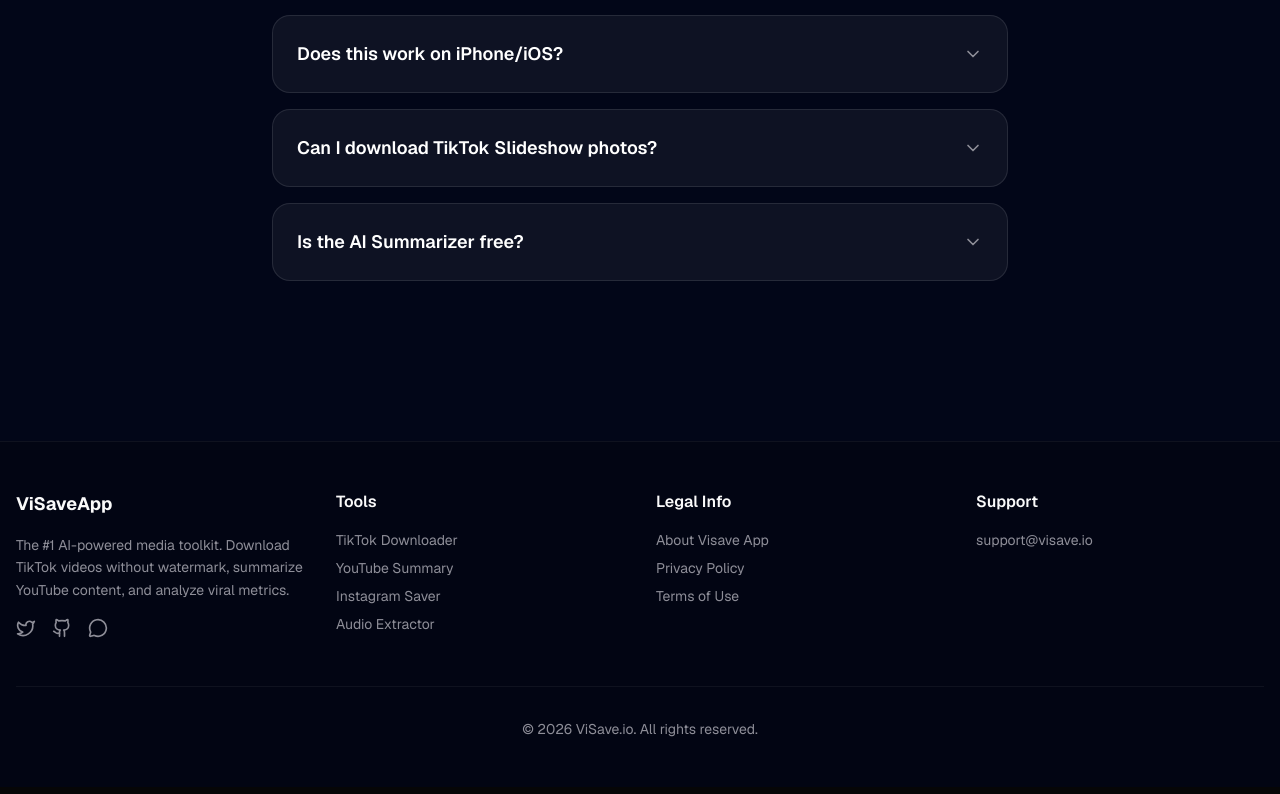
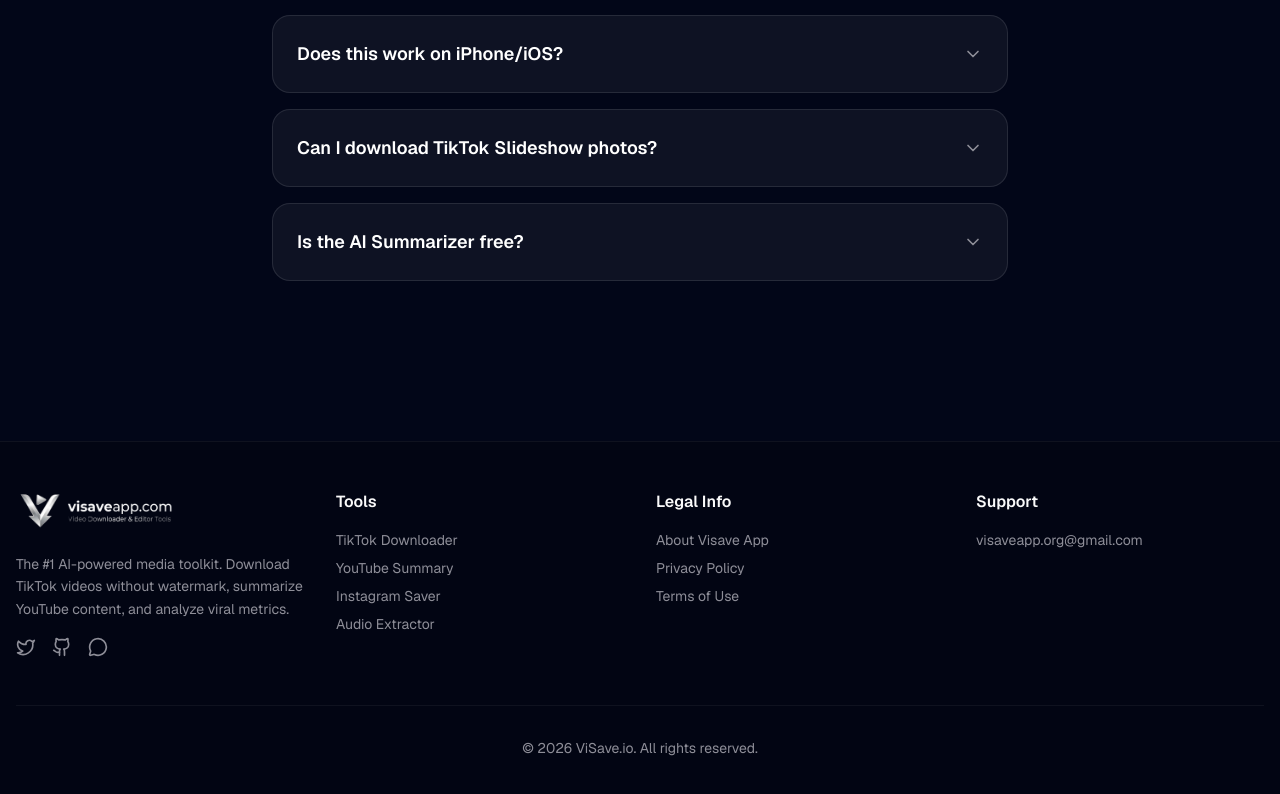
Before and after one commit to caigicungdev/visaveapp, a Next.js app: page / in a window 1280 px wide. Shown: the part 2500-3294 px from the top of the page. Built offline with nearby package versions, Linux system fonts and the light colour scheme; no server answers.

Commit message:
Update footer: Add logo image and update contact email

```diff
--- a/components/site-footer.tsx
+++ b/components/site-footer.tsx
@@ -3,6 +3,8 @@
 import Link from 'next/link';
 import { useLanguage } from '@/components/language-provider';
 import { Github, Twitter, MessageCircle } from 'lucide-react';
+
+import Image from 'next/image';
 
 export function SiteFooter() {
     const { t } = useLanguage();
@@ -12,7 +14,15 @@
             <div className="container mx-auto px-4 py-12">
                 <div className="grid grid-cols-1 md:grid-cols-4 gap-8 mb-12">
                     <div className="space-y-4">
-                        <h3 className="font-bold text-lg text-foreground">ViSaveApp</h3>
+                        <Link href="/" className="inline-block">
+                            <Image
+                                src="/assets/logo-vtool.png"
+                                alt="Visave App Logo"
+                                width={140}
+                                height={40}
+                                className="h-10 w-auto object-contain"
+                            />
+                        </Link>
                         <p className="text-sm text-muted-foreground leading-relaxed">
                             {t.footer.aboutDesc}
                         </p>
@@ -51,7 +61,7 @@
                     <div>
                         <h4 className="font-semibold text-foreground mb-4">{t.footer.contact}</h4>
                         <ul className="space-y-2 text-sm text-muted-foreground">
-                            <li><a href="mailto:support@visave.io" className="hover:text-violet-400 transition-colors">support@visave.io</a></li>
+                            <li><a href="mailto:visaveapp.org@gmail.com" className="hover:text-violet-400 transition-colors">visaveapp.org@gmail.com</a></li>
                         </ul>
                     </div>
                 </div>
```
